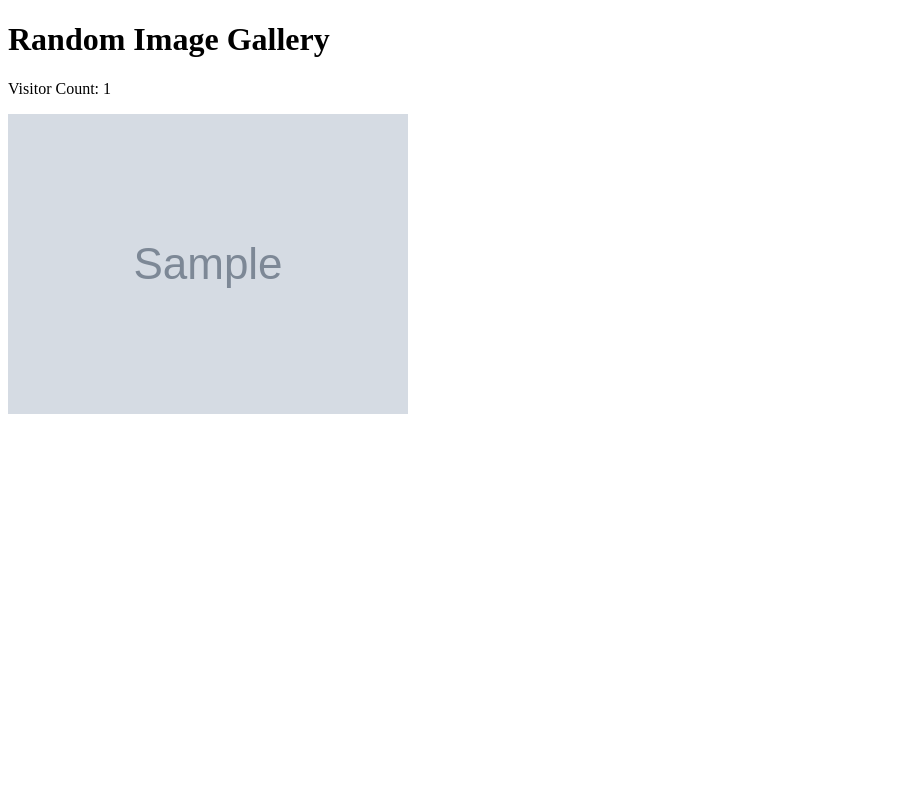
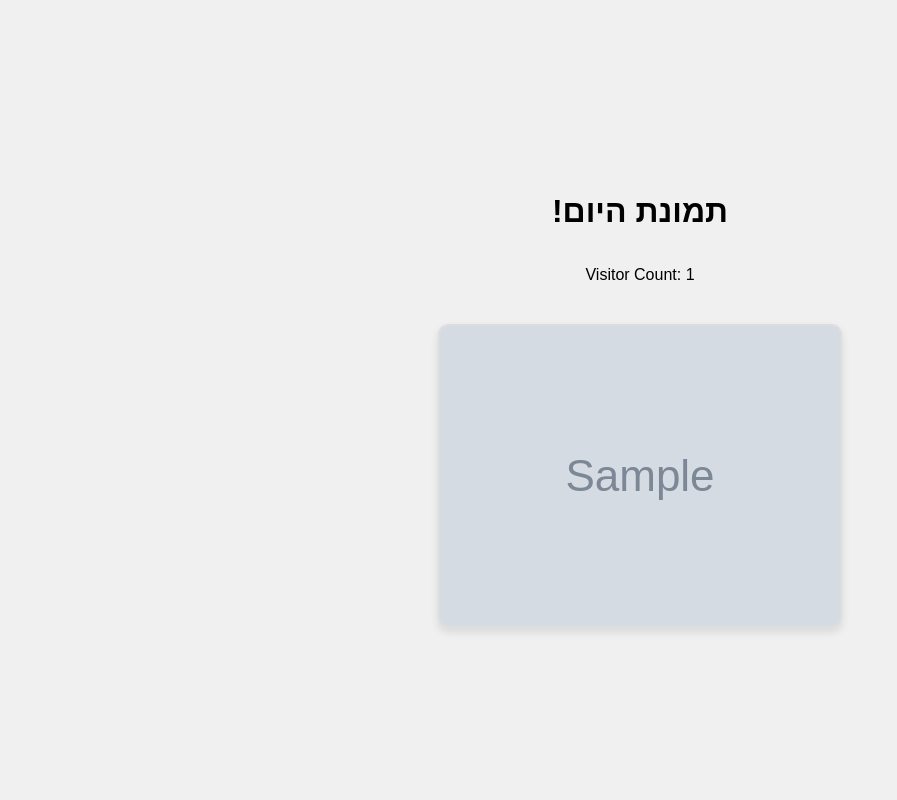
Before and after one commit to moshelederman/DevOPS--1114-git, a Flask app: template docker-gif-new/templates/index.html in a window 1280 px wide. Shown: the whole page, without its empty margins (0-897 px from the left). Run offline with Flask 3, Linux system fonts and the light colour scheme; the template is opened without the code that fills it: most values are stand-ins (such as "Sample title", 1, 10 or a date in 2020); grey boxes marked "Sample" are stand-in pictures.

Commit message:
new deisgin

```diff
--- a/docker-gif-new/templates/index.html
+++ b/docker-gif-new/templates/index.html
@@ -4,12 +4,37 @@
     <meta charset="UTF-8">
     <meta name="viewport" content="width=device-width, initial-scale=1.0">
     <title>Random Image Gallery</title>
+    <style>
+        body {
+            display: flex;
+            flex-direction: column;
+            justify-content: center;
+            align-items: center;
+            height: 100vh;
+            margin: 0;
+            font-family: Arial, sans-serif;
+            background-color: #f0f0f0;
+        }
+        h1 {
+            margin-bottom: 20px;
+        }
+        p {
+            margin-bottom: 40px;
+        }
+        img {
+            max-width: 80%;
+            height: auto;
+            border: 2px solid #ddd;
+            border-radius: 10px;
+            box-shadow: 0 4px 8px rgba(0,0,0,0.1);
+        }
+    </style>
 </head>
 <body>
-    <h1>Random Image Gallery</h1>
+    <h1>!תמונת היום</h1>
     <p>Visitor Count: {{ visit_count }}</p>
     {% if image_url %}
-        <img src="{{ image_url }}" alt="Random Image" style="max-width: 500px;">
+        <img src="{{ image_url }}" alt="Random Image">
     {% else %}
         <p>No image available.</p>
     {% endif %}
```
